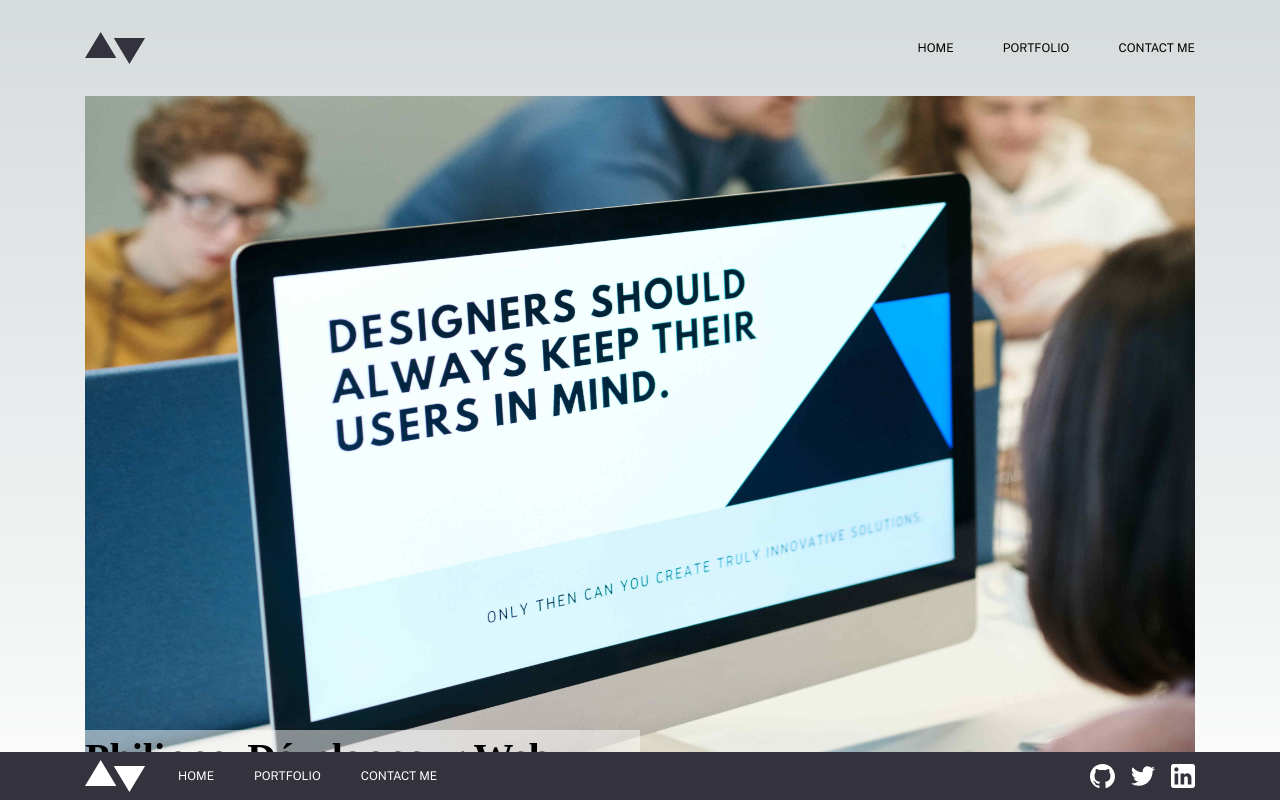
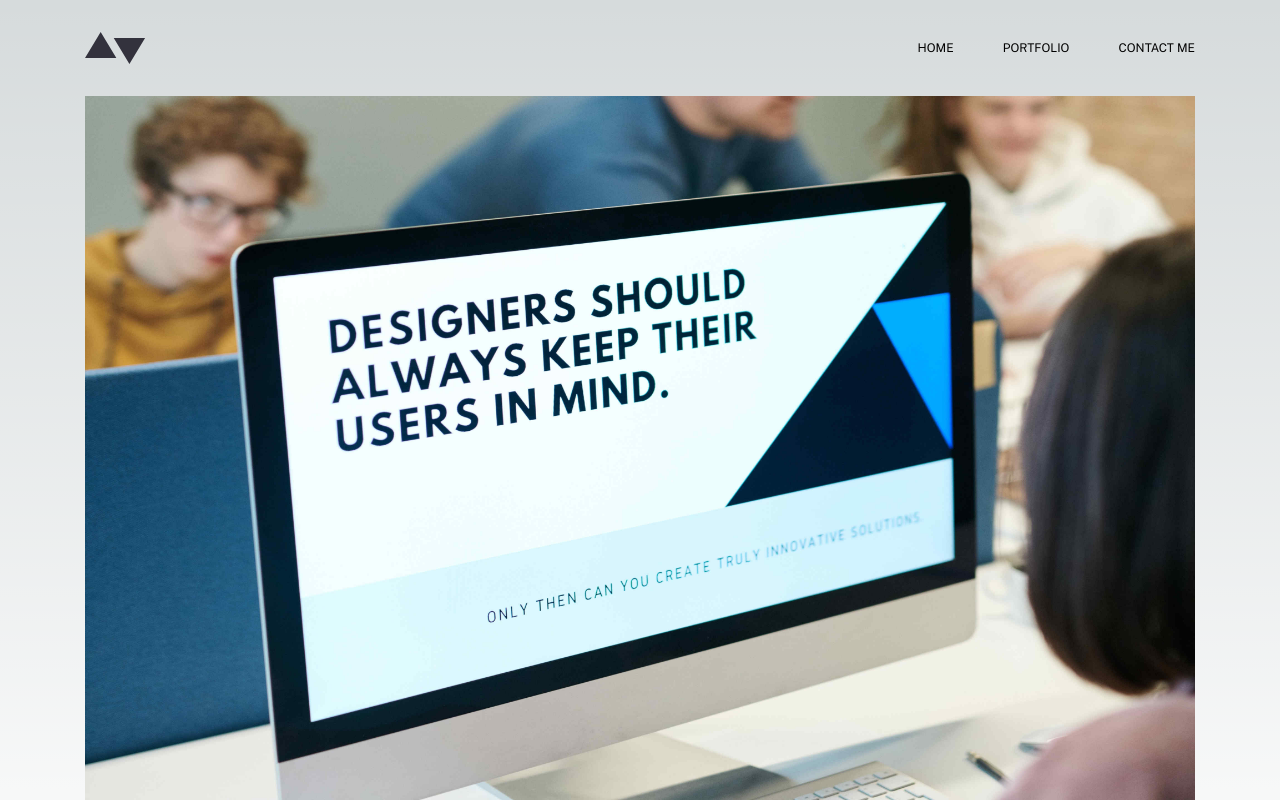
Before and after one commit to MenAllen/MyPortfolio, a Next.js app: page / in a window 1280 px wide. Shown: the top 800 px of the page. Built offline with nearby package versions, Linux system fonts and the light colour scheme; a web font is replaced by a local one.

Commit message:
Fixed footer position issue

```diff
--- a/components/Footer/footer.tsx
+++ b/components/Footer/footer.tsx
@@ -5,7 +5,7 @@ import SocialLinks from '../SocialLinks/sociallinks'
 
 export const Footer = () => {
 	return (
-		<footer className='bg-myGrey-900 py-2 absolute bottom-0 w-full'>
+		<footer className='bg-myGrey-900 py-2 w-full'>
 			<div className='mx-4 md:mx-10 xl:max-w-screen-xl xl:mx-auto flex flex-row items-center justify-center md:flex-row md:justify-between'>
 				<div className='flex md:flex-row w-full '>
 					<div className='hidden sm:flex flex-col items-center justify-center mb-0 md:mr-8 '>
--- a/components/Layout/layout.tsx
+++ b/components/Layout/layout.tsx
@@ -5,7 +5,7 @@ import { ReactElement, ReactNode } from 'react'
 
 export const Layout = ({ children }: { children: ReactNode }): ReactElement => {
 	return (
-		<div className=''>
+		<div className='relative'>
 			<Navbar></Navbar>
 			<main>{children}</main>
 			<Footer></Footer>
--- a/pages/home.tsx
+++ b/pages/home.tsx
@@ -15,7 +15,7 @@ export default function Home() {
 			<HeadComponent title="Home" />
 
 			{/* Hero */}
-			<section className="mx-8 md:mx-10 xl:max-w-screen-xl xl:mx-auto relative mb-6">
+			<section className="mx-8 md:mx-10 xl:max-w-screen-xl xl:mx-auto mb-6">
 				<div className="flex flex-col items-center justify-center">
 					<Image
 						className="md:hidden w-fill"
@@ -40,7 +40,7 @@ export default function Home() {
 					/>
 				</div>
 
-				<div className="block relative md:absolute md:bottom-0 md:left-0 md:w-9/12 md:bg-white md:bg-opacity-50 lg:w-7/12 xl:w-6/12">
+				<div className="flex justify-between md:bottom-0 md:left-0 md:w-auto md:bg-white md:bg-opacity-50 ">
 					<h1 className="text-lg font-serif font-bold md:py-2 leading-10 mb-2 ">
 						Philippe, Développeur Web
 					</h1>
--- a/styles/global.css
+++ b/styles/global.css
@@ -109,7 +109,7 @@ a {
 .embed-pdf {
   display: block;
   width: 100%;
-  height: 70vh;
+  height: 85vh;
   border-radius: 5px;
   overflow: hidden;
 }
```
